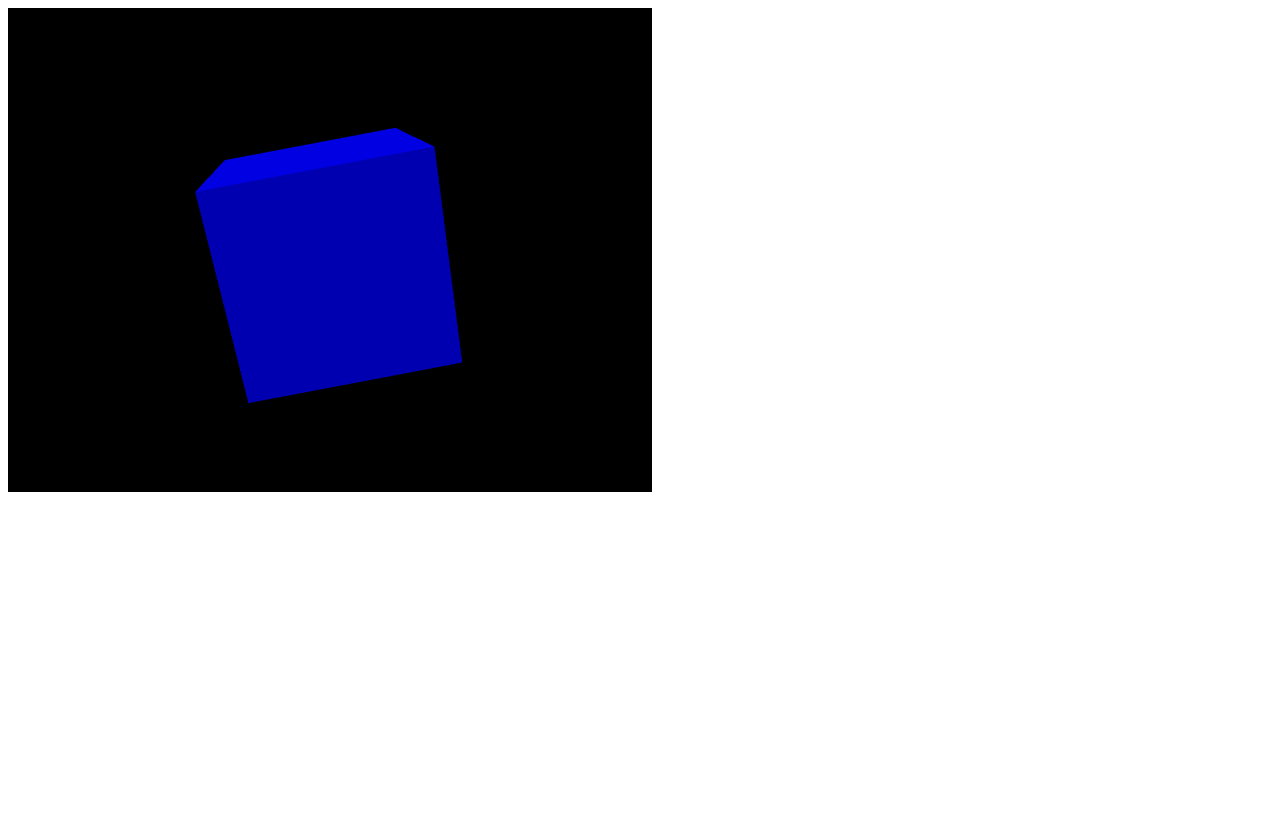
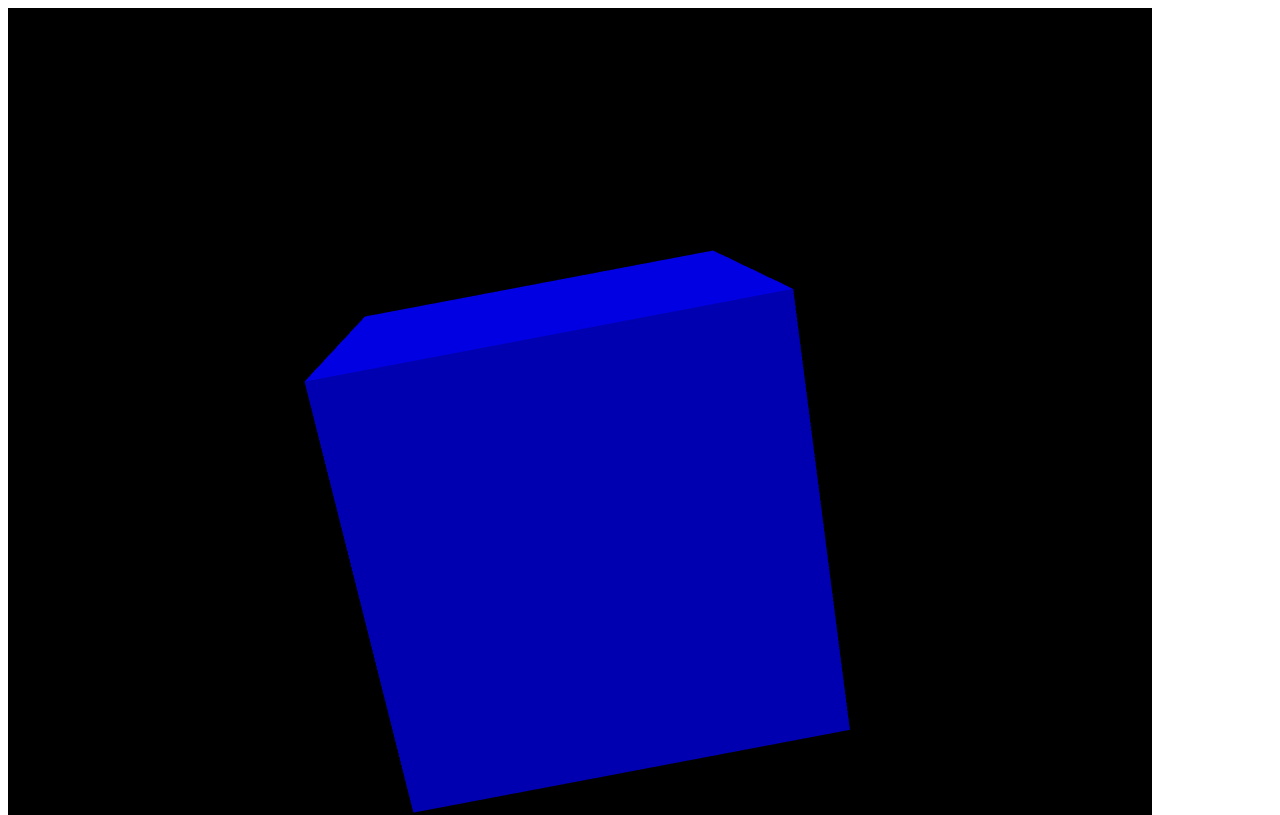
Before and after one commit to knudsoncassy/knudsoncassy.github.io4, a plain HTML site: page 2/2.html in a window 1280 px wide. Shown: the top 815 px of the page. Drawn offline with Linux system fonts and the light colour scheme; animation ran at ten frames a second.

Commit message:
Update 2.html

```diff
--- a/2/2.html
+++ b/2/2.html
@@ -7,7 +7,7 @@
   </head>
 
   <body>
-    <canvas id="glcanvas" width="640" height="480"></canvas>
+    <canvas id="glcanvas" width="1140" height="980"></canvas>
   </body>
 
   <script src="../gl-matrix.js"></script>
```
